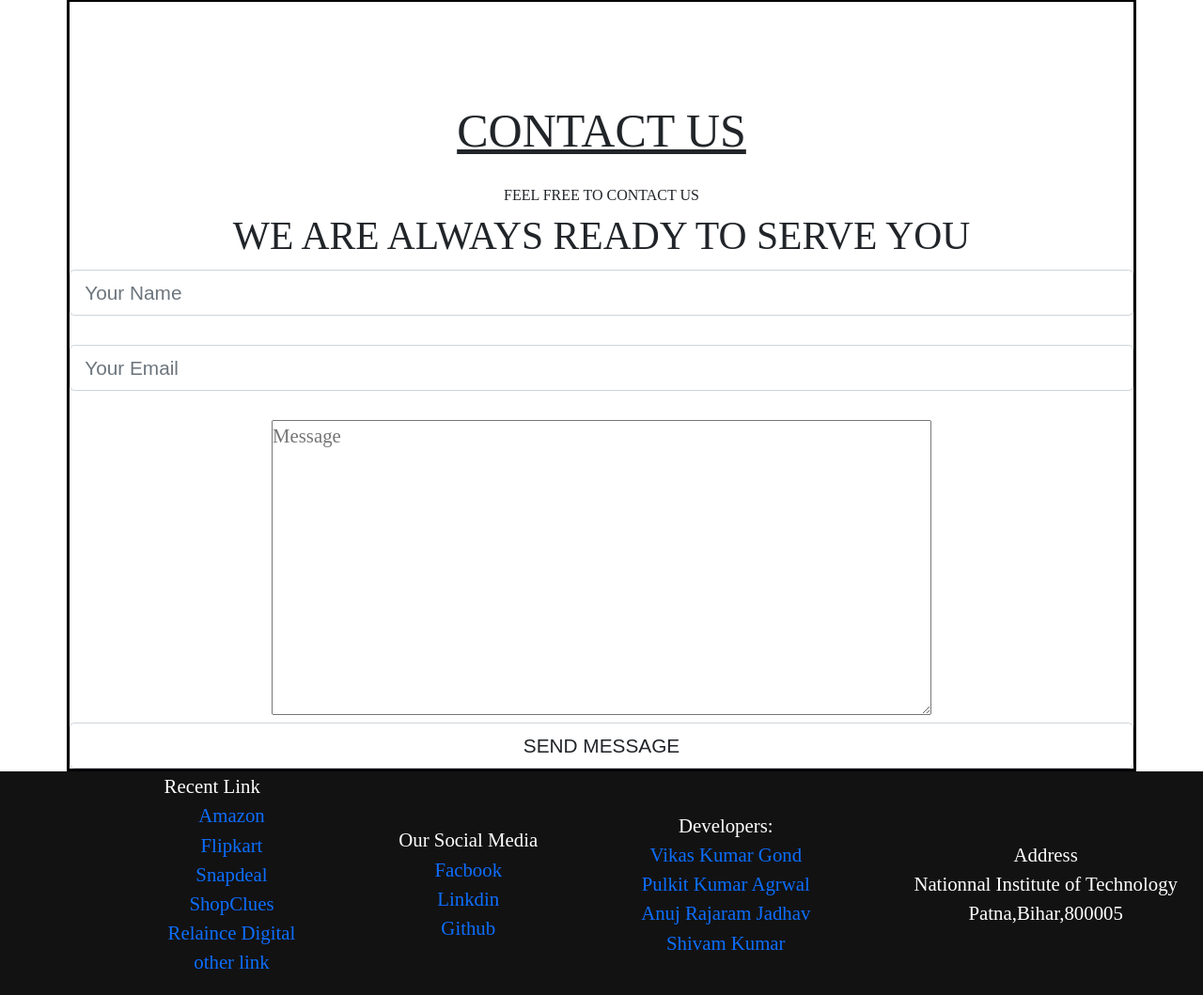
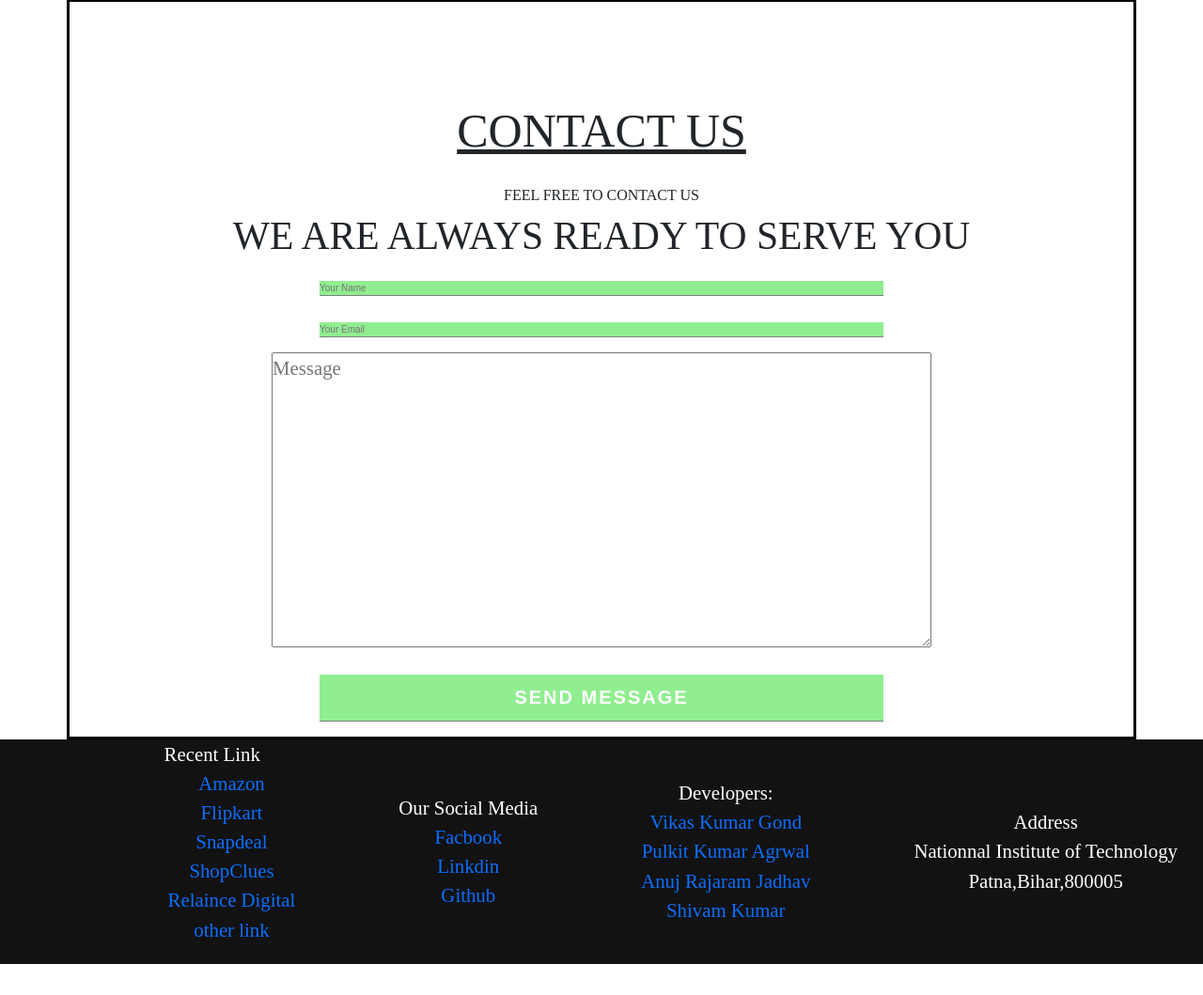
Before and after one commit to Hack-o-Heist/Heist-Compare, a Django app: page /contact in a window 1280 px wide. Shown: the part 74-1133 px from the top of the page at 94% size. Run offline with Django 3.2, Linux system fonts and the light colour scheme.

Commit message:
Update contact.html

```diff
--- a/core/templates/core/contact.html
+++ b/core/templates/core/contact.html
@@ -28,13 +28,13 @@
       <h1 class="h1">Feel Free to Contact Us</h1>
       <h2 class="h2">We are always ready to serve you </h2>
     </div>
-    <div class="contact-form">
+    <div class="contact-form1">
       <form method="post" action="">
       {% csrf_token %}
-        <input name="name" type="text" class="form-control" placeholder="Your Name" required> <br>
-        <input name="email" type="email" class="form-control" placeholder="Your Email" required><br>
+        <input name="name" type="text" class="form-control1" placeholder="Your Name" required> <br>
+        <input name="email" type="email" class="form-control1" placeholder="Your Email" required><br>
         <textarea name="message" id="" cols="60" rows="10" placeholder="Message" required></textarea> <br>
-        <input type="submit" class="form-control submit" value="SEND MESSAGE">
+        <input type="submit" class="form-control1 submit1" value="SEND MESSAGE">
       </form>
     </div>
   </div>
```
